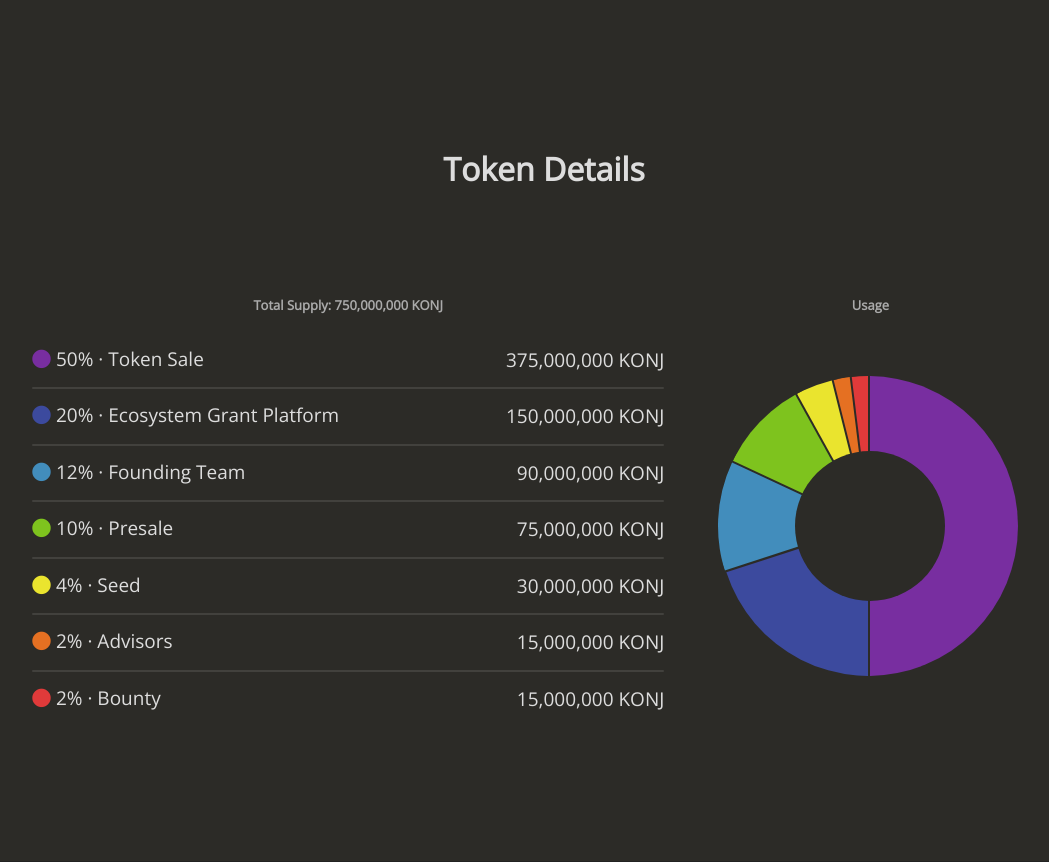
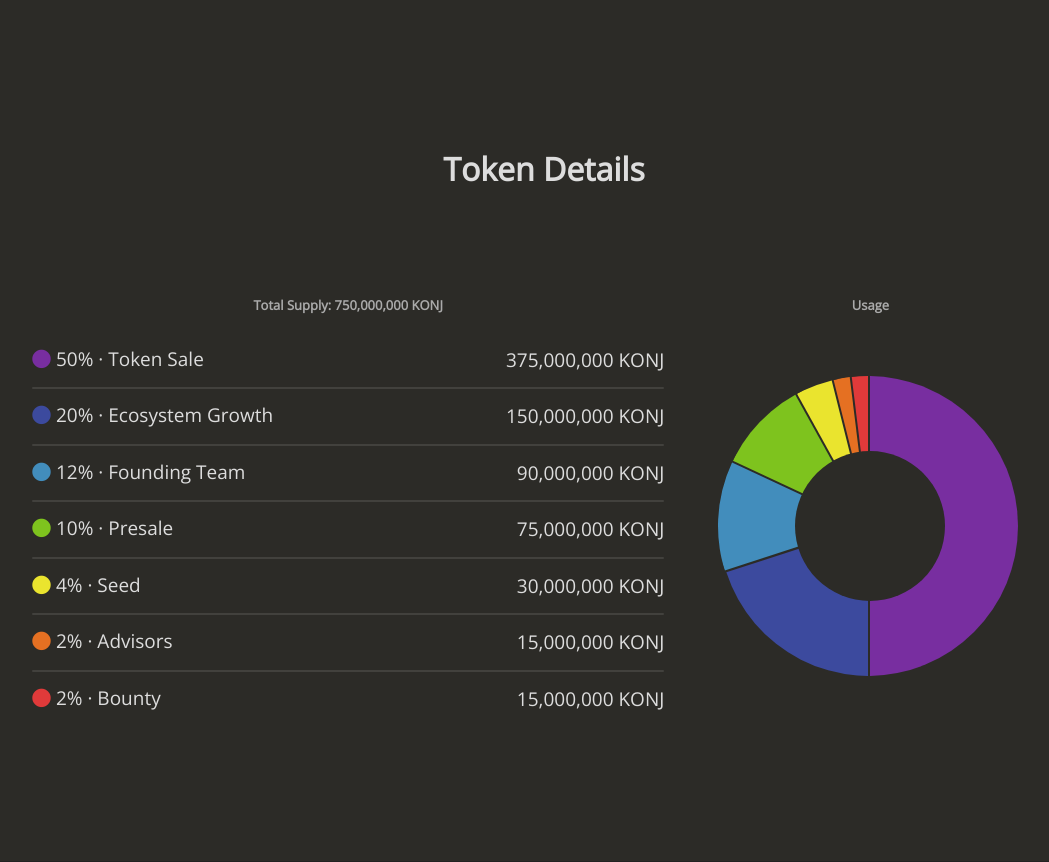
Before and after one commit to Konjure/konjure-org, a PHP site: page /get-started/token in a window 1280 px wide. Shown: the part 1475-2337 px from the top of the page, without its empty margins (96-1145 px from the left). Run offline with PHP 8.4, Linux system fonts and the light colour scheme.

Commit message:
Grants -> Growth

```diff
--- a/get-started/token/index.php
+++ b/get-started/token/index.php
@@ -120,7 +120,7 @@
 							<h3 data-sr="enter left, and hustle 20px"><i class="fa fa-circle color-one"></i> 50% &middot; Token Sale</h3>
 							<h3 class="text-right" data-sr="enter right, and hustle 20px">375,000,000 KONJ</h3>
 							<div class="divider"></div>
-							<h3 data-sr="enter left, and hustle 20px"><i class="fa fa-circle color-two"></i> 20% &middot; Ecosystem Grant Platform</h3>
+							<h3 data-sr="enter left, and hustle 20px"><i class="fa fa-circle color-two"></i> 20% &middot; Ecosystem Growth</h3>
 							<h3 class="text-right" data-sr="enter right, and hustle 20px">150,000,000 KONJ</h3>
 							<div class="divider"></div>
 							<h3 data-sr="enter left, and hustle 20px"><i class="fa fa-circle color-three"></i> 12% &middot; Founding Team</h3>
@@ -151,7 +151,7 @@
 								<div class="pie" data-start="353" data-value="7"></div>
 								<div class="pie-hide text-center">
 									<h3>Sale<br><span>50%</span></h3>
-									<h3>Grants<br><span>20%</span></h3>
+									<h3>Growth<br><span>20%</span></h3>
 									<h3>Team<br><span>12%</span></h3>
 									<h3>Presale<br><span>10%</span></h3>
 									<h3>Seed<br><span>4%</span></h3>
```
